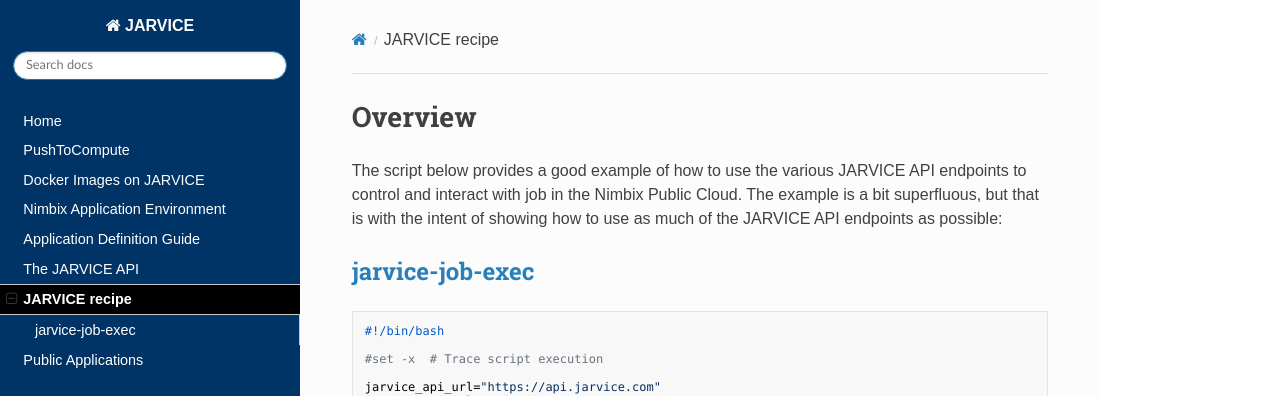
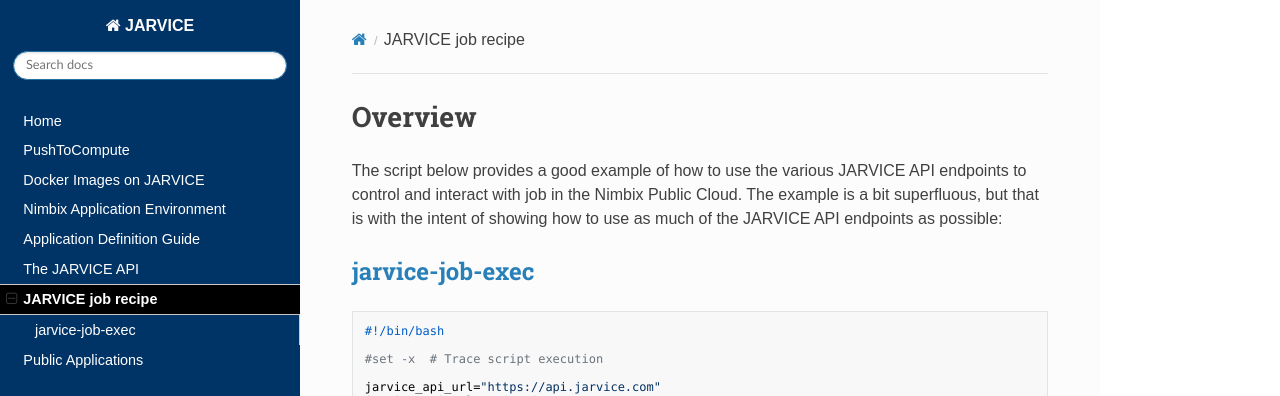
Before and after one commit to nimbix/jardoc, an MkDocs documentation site: the page built from docs/recipe.md, in a window 1280 px wide and 900 px high. Shown: the top 396 px of the window. Built offline with MkDocs 1.6.1, drawn with Linux system fonts in a browser that asks for light colours; nearby versions of some CDN libraries; old or Windows-style settings are respelled for this version of MkDocs.

Commit message:
Update title.

```diff
--- a/mkdocs.yml
+++ b/mkdocs.yml
@@ -9,5 +9,5 @@
     - Nimbix Application Environment: nae.md
     - Application Definition Guide: appdef.md
     - The JARVICE API: api.md
-    - JARVICE recipe: recipe.md
+    - JARVICE job recipe: recipe.md
     - Public Applications: public.md
```
